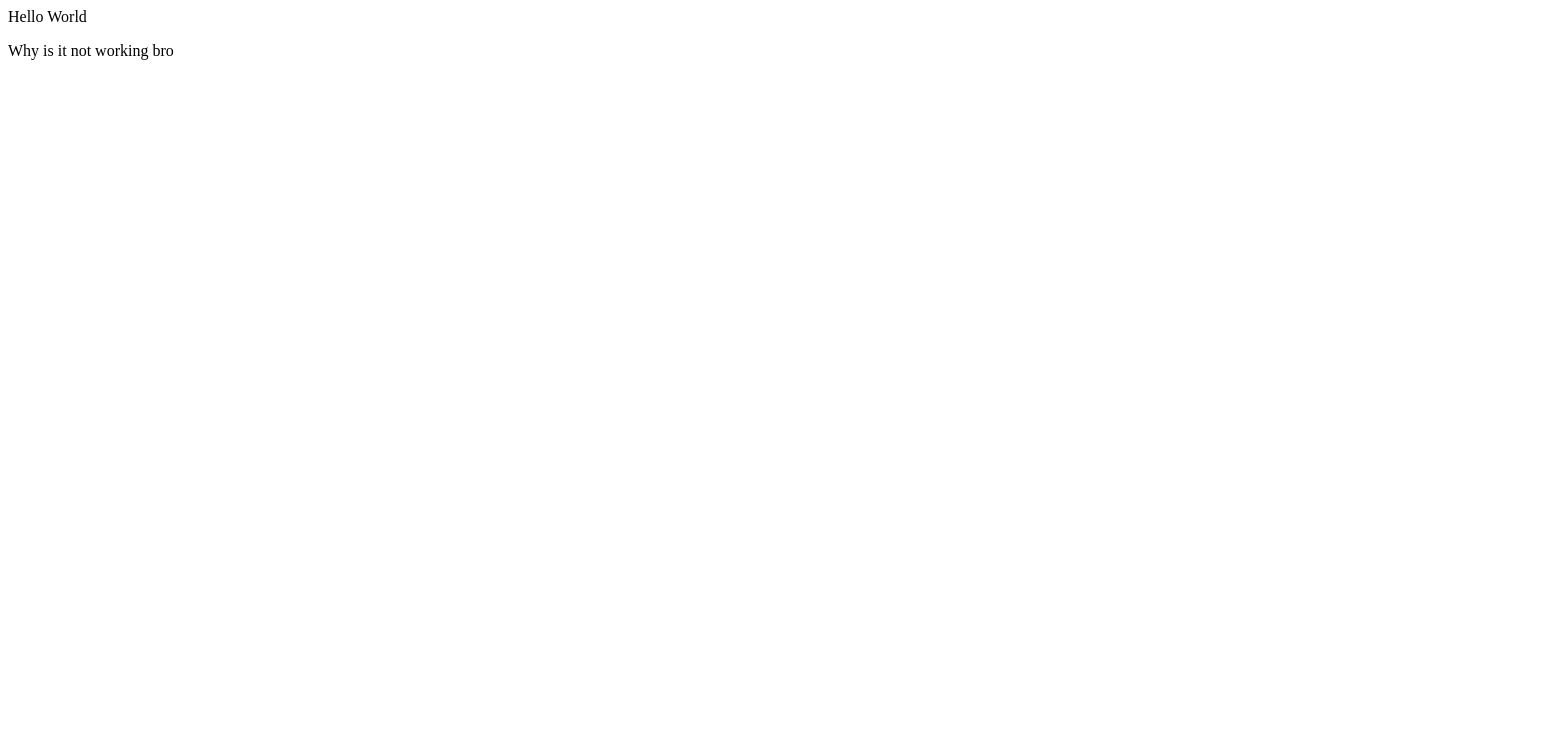
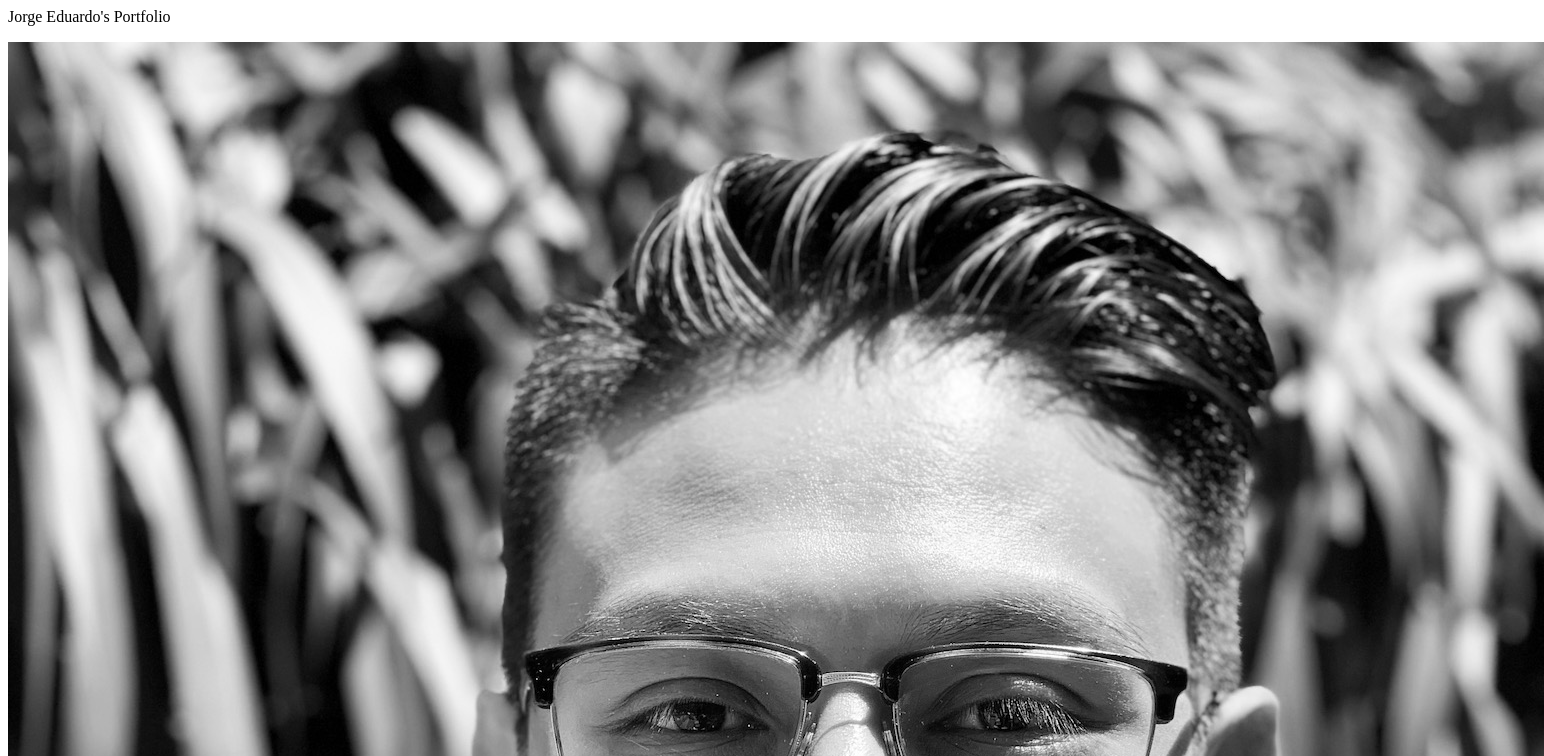
Before and after one commit to quantumgravity4444/myfirstrepo, a plain HTML site: page index.html in a window 1280 px wide. Shown: the top 756 px of the page, 1544 px wide, since content can reach past the window. Drawn offline with Linux system fonts and the light colour scheme.

Commit message:
update portfoilo

```diff
--- a/index.html
+++ b/index.html
@@ -1,2 +1,2 @@
-<p> Hello World </p>
-<a>Why is it not working bro</a>
+<p>Jorge Eduardo's Portfolio </p>
+<img src = "pic.jpg"/>
```
Also changed, not shown: pic.jpg (added).
